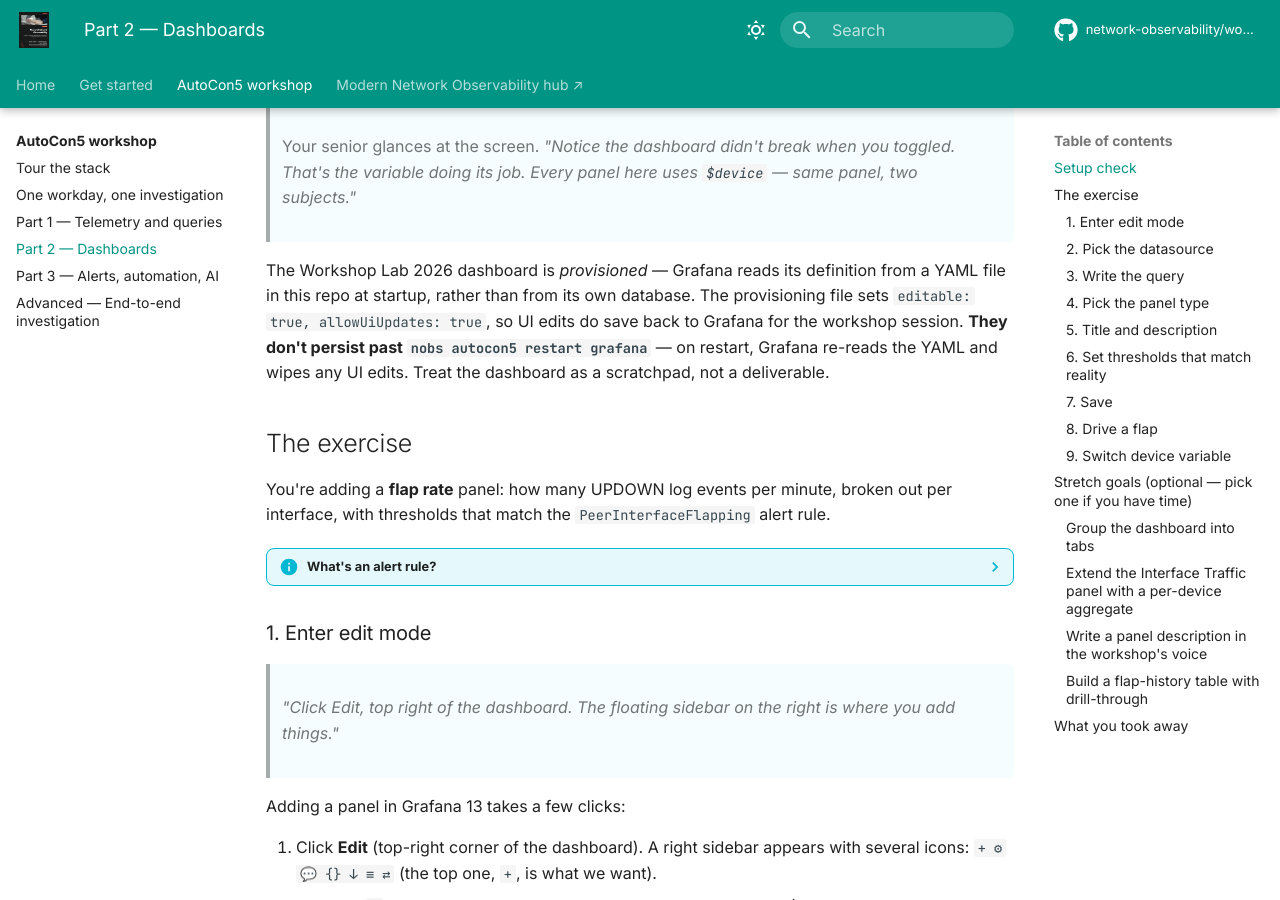
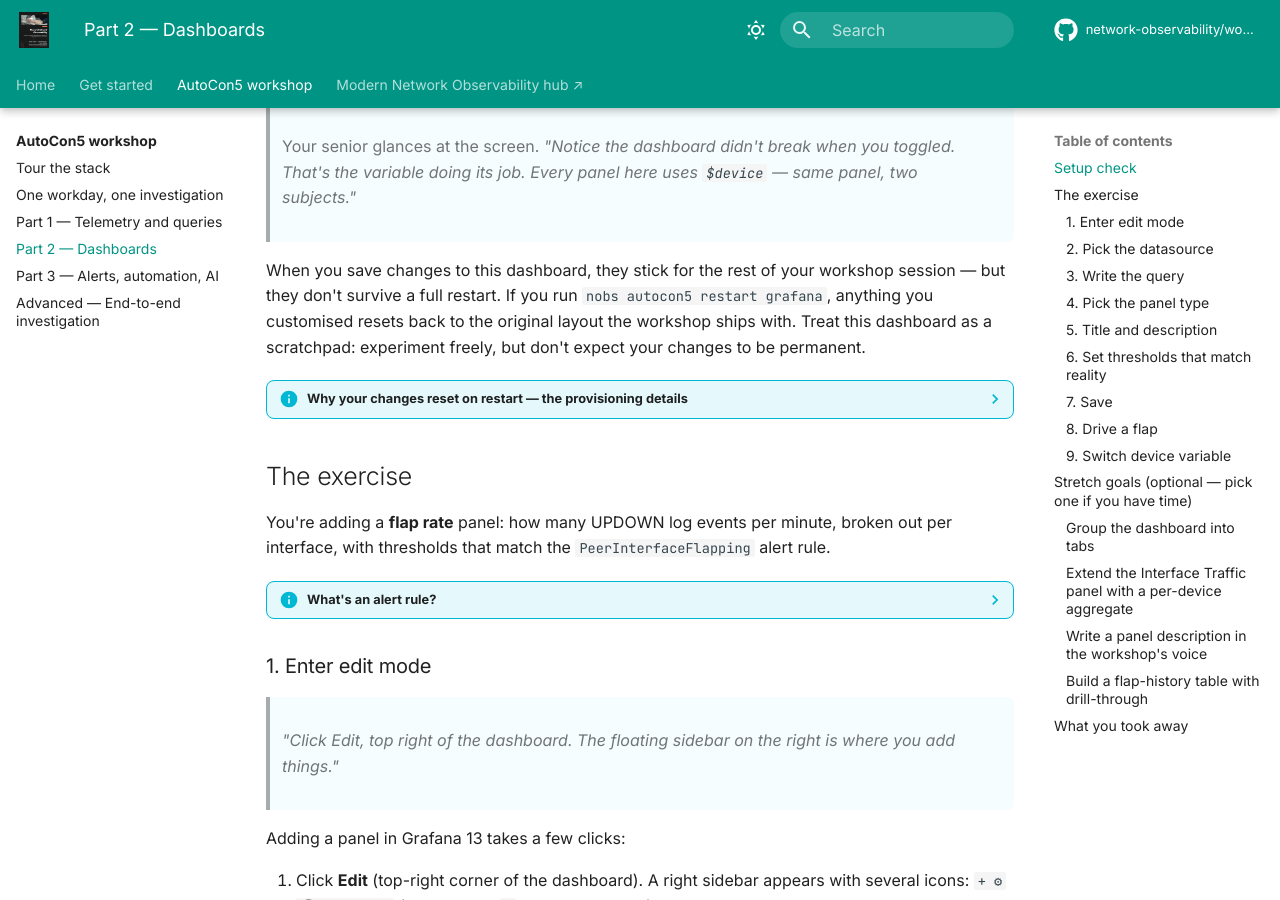
Before and after one commit to network-observability/workshops, an MkDocs documentation site: the page built from docs/workshop/part-2.md, in a window 1280 px wide and 900 px high, scrolled down 2267 px. Built offline with MkDocs 1.6.1 and Material for MkDocs 9.7.7, drawn with Linux system fonts in a browser that asks for light colours; comment, search, counter and statistics services are not loaded; some of the changed text lies outside the part shown.

Commit message:
docs(autocon5): clearer Setup-check provisioning note + drop "at rest" idiom
Two newbie-friendly Part 2 rewrites:

- The "Workshop Lab 2026 is provisioned" paragraph was front-loaded with
  YAML-file mechanics most students don't need on first read. Split it
  into a short user-facing paragraph ("changes stick for the session but
  don't survive a restart, experiment freely") plus a foldable
  `??? info` block that keeps the provisioning details available for
  anyone curious.
- Step 3's "At rest you'll sometimes see..." opened with the idiom "at
  rest" — easy to misread literally for a non-native English speaker.
  Replaced with "Before you trigger any flap, you'll sometimes see..."
  which says directly what the student should expect at that moment.
  Same pass also swapped "log emitter only fires one event" → "lab
  generates one log line" and "the panel is honest about that" →
  "the panel stays empty, which is what you want to see".

```diff
--- a/workshops/autocon5/guides/part-2-dashboards.md
+++ b/workshops/autocon5/guides/part-2-dashboards.md
@@ -44,7 +44,11 @@
 
 > Your senior glances at the screen. *"Notice the dashboard didn't break when you toggled. That's the variable doing its job. Every panel here uses `$device` — same panel, two subjects."*
 
-The Workshop Lab 2026 dashboard is *provisioned* — Grafana reads its definition from a YAML file in this repo at startup, rather than from its own database. The provisioning file sets `editable: true, allowUiUpdates: true`, so UI edits do save back to Grafana for the workshop session. **They don't persist past `nobs autocon5 restart grafana`** — on restart, Grafana re-reads the YAML and wipes any UI edits. Treat the dashboard as a scratchpad, not a deliverable.
+When you save changes to this dashboard, they stick for the rest of your workshop session — but they don't survive a full restart. If you run `nobs autocon5 restart grafana`, anything you customised resets back to the original layout the workshop ships with. Treat this dashboard as a scratchpad: experiment freely, but don't expect your changes to be permanent.
+
+??? info "Why your changes reset on restart — the provisioning details"
+
+    The Workshop Lab 2026 dashboard is *provisioned*: Grafana reads its definition from a YAML file (`grafana/dashboards/workshop-lab-1.json`) at startup rather than from its own database. The provisioning file sets `editable: true, allowUiUpdates: true`, which lets UI edits save back to Grafana for the session — but on every restart, Grafana re-reads the YAML and replaces whatever the UI saved. This is a common pattern for production dashboards: the YAML file is the source of truth, and the UI is just a convenience layer for trying things out.
 
 ## The exercise
 
@@ -116,7 +120,7 @@
 - `{device="$device", vendor_facility_process="UPDOWN"}` is a *stream selector* — Loki uses these to pick which log streams to count. The label `vendor_facility_process="UPDOWN"` matches every interface state-change log line both pipelines (`direct` and `vector`) emit.
 - `count_over_time(...[2m])` counts UPDOWN log lines in a rolling 2-minute window — the same window the `PeerInterfaceFlapping` alert rule uses. `sum by (interface)` groups so each interface gets its own line.
 
-Click **Run query**. **At rest you'll sometimes see a single line for `ethernet-1/11`, the always-broken interface, at 1 — well below the alert threshold of 3.** The broken-interface log emitter only fires one event every ~2 minutes, so the panel may show `1` right after one of those events and then go empty until the next one lands. Healthy interfaces don't show up at all; if nothing is flapping, the panel is honest about that:
+Click **Run query**. **Before you trigger any flap, you'll sometimes see a single line for `ethernet-1/11`, the always-broken interface, at the value `1` — well below the alert threshold of 3.** The lab generates one log line for that broken interface roughly every 2 minutes, so the panel briefly shows `1` right after a log lands and then drops back to empty until the next one. Healthy interfaces don't show up at all — if nothing is flapping, the panel stays empty, which is what you want to see:
 
 <figure class="section-preview" markdown>
 
```
